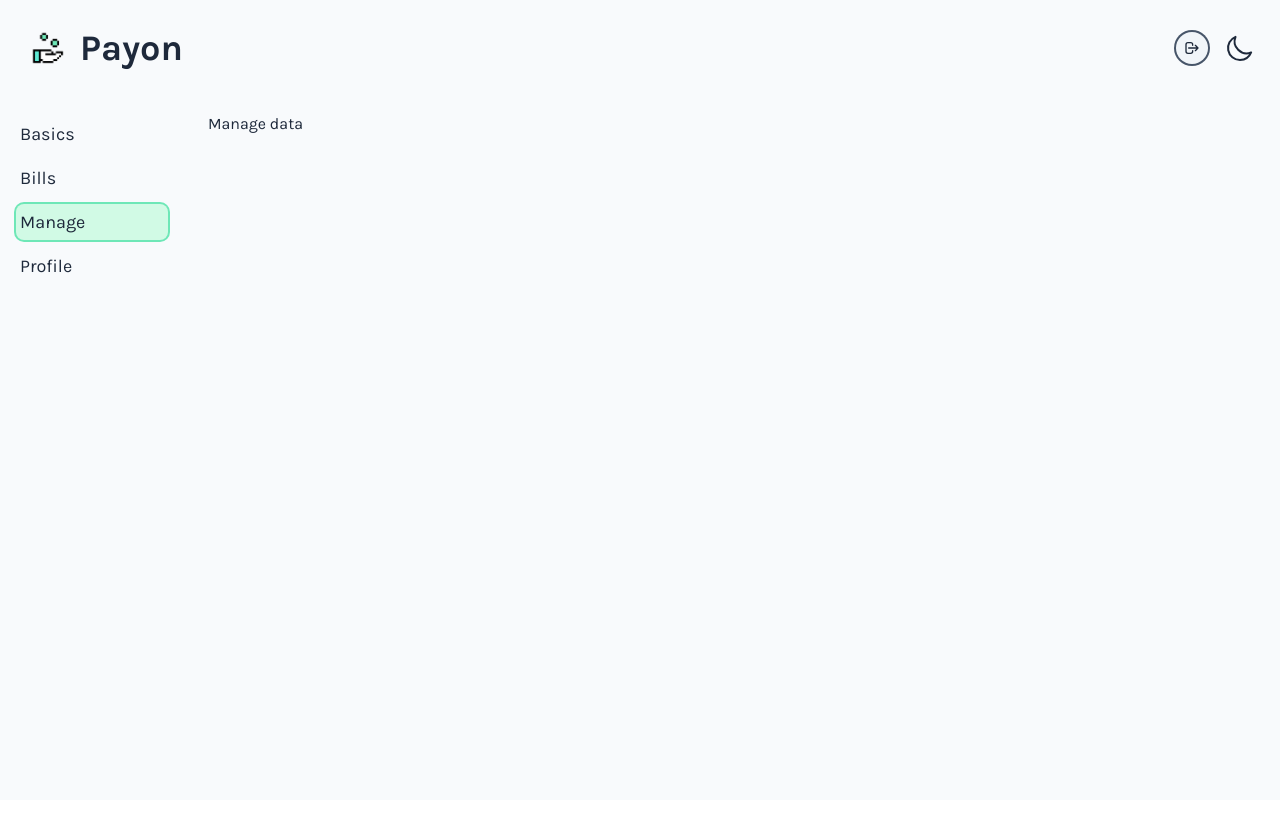
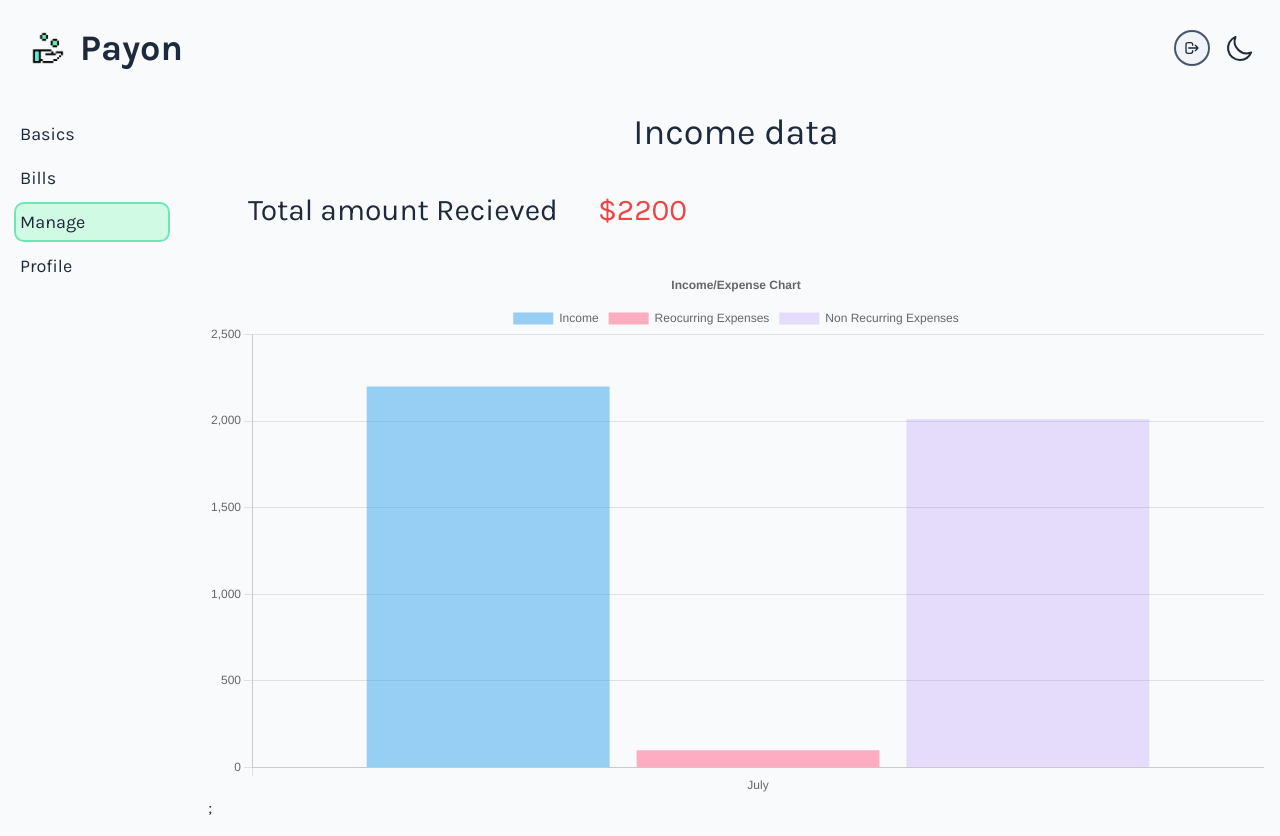
Before and after one commit to pushkarydv/payon-web, a React (Create React App) app: page /dashboard/manage in a window 1280 px wide. Before the commit the page ends 800 px from the top, so only its background shows below. Built offline with nearby package versions, Linux system fonts and the light colour scheme; sample sign-in values are in the browser's storage.

Commit message:
Added the chart

```diff
--- /dev/null
+++ b/src/components/billsComponent/BarChart.js
@@ -0,0 +1,99 @@
+import React from "react";
+import { Data } from "../../components/config/BillsData";
+import { Bar } from "react-chartjs-2";
+import {
+  Chart as ChartJS,
+  CategoryScale,
+  LinearScale,
+  BarElement,
+  Title,
+  Tooltip,
+  Legend,
+} from "chart.js";
+
+ChartJS.register(
+  CategoryScale,
+  LinearScale,
+  BarElement,
+  Title,
+  Tooltip,
+  Legend
+);
+
+//
+// Expenses function
+const ReccuringList = (arr, str) => {
+  let newList = [];
+  for (let i in arr) {
+    if (arr[i].type === "send" && arr[i].recurring === str) {
+      newList.push(parseInt(arr[i].amount));
+    }
+  }
+  return newList;
+};
+// Income function
+const IncomeList = (arr) => {
+  let newList = [];
+  for (let i in arr) {
+    if (arr[i].type === "recieve") {
+      newList.push(parseInt(arr[i].amount));
+    }
+  }
+  return newList;
+};
+
+function sum(arr) {
+  return arr.reduce((x, y) => x + y, 0);
+}
+
+//variables
+const RECLIST = ReccuringList(Data.bank.transactions, "yes");
+const NONRECLIST = ReccuringList(Data.bank.transactions, "no");
+const INCOME = IncomeList(Data.bank.transactions);
+const TOTALREC = sum(RECLIST);
+const TOTALNONREC = sum(NONRECLIST);
+const TOTALINC = sum(INCOME);
+// variables end
+export const options = {
+  responsive: true,
+  plugins: {
+    title: {
+      display: true,
+      text: "Income/Expense Chart",
+    },
+  },
+};
+
+const labels = ["July"];
+// added
+export const data = {
+  labels,
+  datasets: [
+    {
+      label: "Income",
+      data: [TOTALINC],
+      backgroundColor: "rgba(53, 162, 235, 0.5)",
+    },
+    {
+      label: "Reocurring Expenses",
+      data: [TOTALREC],
+      backgroundColor: "rgba(255, 99, 132, 0.5)",
+    },
+    {
+      label: "Non Recurring Expenses",
+      data: [TOTALNONREC],
+      backgroundColor: "rgba(153, 102, 255, 0.2)",
+    },
+  ],
+};
+
+//
+const BarChat = () => {
+  return (
+    <>
+      <Bar options={options} data={data} />;
+    </>
+  );
+};
+
+export default BarChat;
--- a/src/pages/DashboardPages/Manage.js
+++ b/src/pages/DashboardPages/Manage.js
@@ -1,5 +1,36 @@
 import React from "react";
+import BarChat from "../../components/billsComponent/BarChart";
+import { Data } from "../../components/config/BillsData";
+//functions
+function sum(arr) {
+  return arr.reduce((x, y) => x + y, 0);
+}
+// To get list of expenses
+const IncomeList = (arr) => {
+  let newList = [];
+  for (let i in arr) {
+    if (arr[i].type === "recieve") {
+      newList.push(parseInt(arr[i].amount));
+    }
+  }
+  return newList;
+};
+// To get Recurring list
 
+let MoneyList = IncomeList(Data.bank.transactions);
+console.log(MoneyList);
 export default function Manage() {
-  return <div>Manage data</div>;
+  return (
+    <>
+      {/* Manage data */}
+      <div className="text-4xl text-center mb-4">Income data</div>
+      <div>
+        <h2 className="text-3xl m-10">
+          Total amount Recieved
+          <span className="text-red-500 ml-10">${sum(MoneyList)}</span>{" "}
+        </h2>
+        <BarChat />
+      </div>
+    </>
+  );
 }
```
